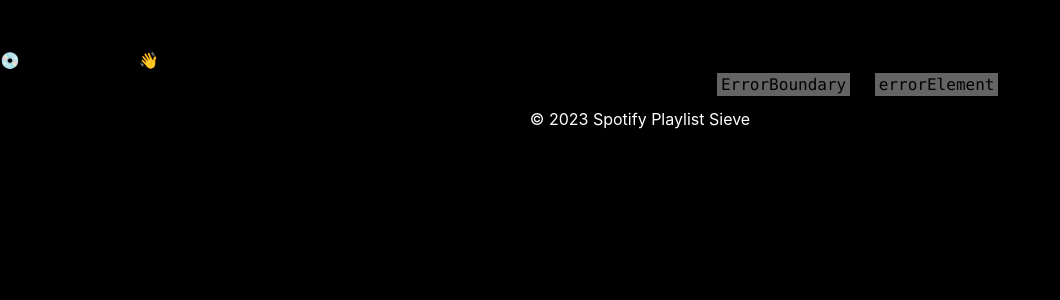
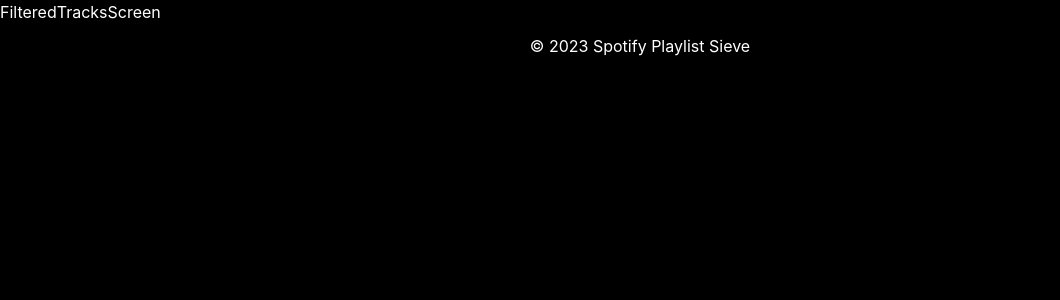
Before and after one commit to Afsha10/song-sieve, a React (Create React App) app in the folder frontend/: page /app/filteredPlaylist in a window 1280 px wide. Before the commit this address had no page. Shown: the top 300 px of the page, without its empty margins (0-1060 px from the left). Built offline with nearby package versions, Linux system fonts and the light colour scheme.

Commit message:
created the page for desplaying filtered tracks on it

```diff
--- a/frontend/src/AppRouter.jsx
+++ b/frontend/src/AppRouter.jsx
@@ -7,6 +7,7 @@ import "./index.css";
 import LoginScreen from "./components/screens/LoginScreen";
 import MainScreen from "./components/screens/MainScreen";
 import PlaylistTracksScreen from "./components/screens/PlaylistTracksScreen";
+import FilteredTracksScreen from "./components/screens/FilteredTracksScreen";
 
 // Configure nested routes with JSX
 const AppRouter = createBrowserRouter(
@@ -19,6 +20,7 @@ const AppRouter = createBrowserRouter(
         path="/app/playlist/:playlistId"
         element={<PlaylistTracksScreen />}
       />
+      <Route path="/app/filteredPlaylist" element={<FilteredTracksScreen/>}/>
     </>
   )
 );
--- /dev/null
+++ b/frontend/src/components/screens/FilteredTracksScreen.jsx
@@ -0,0 +1,9 @@
+const FilteredTracksScreen = ()=>{
+return(
+    <div>
+<h2 style={{color:"white"}}>FilteredTracksScreen</h2>
+    </div>
+)
+
+}
+export default FilteredTracksScreen;
```
